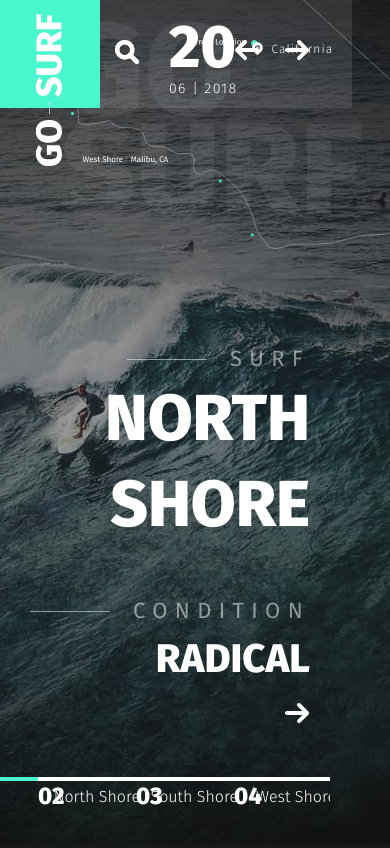
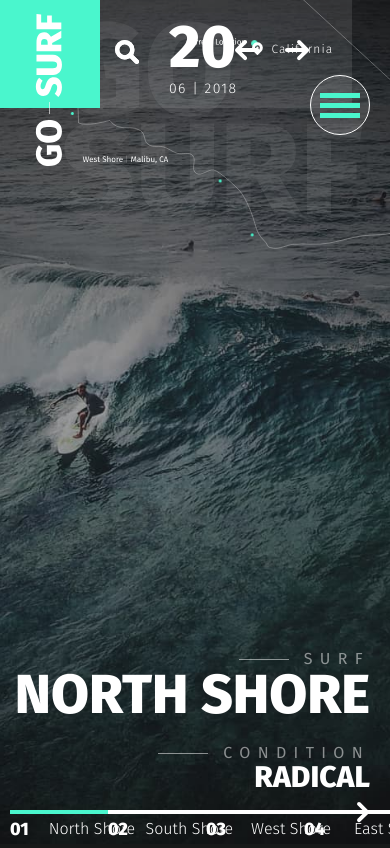
Before and after one commit to alltime-ok/GoSurf, a website: page app/index.html in a window 390 px wide. Drawn offline with nearby package versions, Linux system fonts and the light colour scheme; files that its build step writes are made by us from their sources.

Commit message:
start medis 767 px

```diff
--- a/app/index.html
+++ b/app/index.html
@@ -85,13 +85,20 @@
           />
         </svg>
       </div>
-
+      <div class="menu-btn">
+        <div class="menu-btn_inner">
+          <div class="menu-btn_line"></div>
+          <div class="menu-btn_line"></div>
+          <div class="menu-btn_line"></div>
+        </div>
+      </div>
       <div class="header_aside">
         <div class="logo">
           <a href="#">
             <img src="images/logo.svg" alt="logo" />
           </a>
         </div>
+
         <nav class="menu">
           <ul class="menu_list">
             <li>
--- a/app/js/main.js
+++ b/app/js/main.js
@@ -81,4 +81,7 @@ $(function () {
   $(".surfboard-box_circle").on("click", function () {
     $(this).toggleClass("active");
   });
+  $(".menu-btn").on("click", function () {
+    $(".menu").toggleClass("active");
+  });
 });
--- a/app/scss/_media.scss
+++ b/app/scss/_media.scss
@@ -86,9 +86,70 @@
     display: none;
   }
   .menu {
-    display: none;
+    background-color: black;
+    z-index: 22;
+    position: absolute;
+    top: 0;
+    bottom: 0;
+    left: 0;
+    right: 0;
+    transform: translateX(-100%);
+    display: flex;
+    justify-content: center;
+    align-items: center;
+    padding-top: 16px;
+    transition: all 0.5s ease;
+    &.active {
+      transform: translateX(0%);
+    }
   }
   .header_search {
     padding: 40px 15px 15px;
   }
+  .slider-item_info {
+    position: absolute;
+    right: 20px;
+    bottom: 17px;
+    text-align: right;
+  }
+  .slider-item_info-text {
+    font-size: 30px;
+    line-height: 20px;
+    margin-bottom: 15px;
+  }
+  .headline-left {
+    font-size: 16px;
+    line-height: 18px;
+    padding-left: 65px;
+  }
+  .slider-item_info-suptext {
+    margin-bottom: 5px;
+  }
+  .headline-left::before {
+    width: 50px;
+  }
+  .slider-item_info-title {
+    font-size: 55px;
+    line-height: 55px;
+    font-weight: 800;
+    margin-bottom: 20px;
+  }
+  .slider-dotshead {
+    right: 0;
+    left: 10px;
+    margin: 0 auto;
+    bottom: 5px;
+  }
+  .dots-box {
+    width: 125px;
+  }
+  .dots-box_number {
+    font-size: 18px;
+  }
+  .dots-box_name {
+    line-height: 18px;
+  }
 }
+
+@media (max-width: 767px) {
+}
--- a/app/scss/style.scss
+++ b/app/scss/style.scss
@@ -126,6 +126,30 @@
       padding-top: 6px;
       margin-bottom: 20px;
       text-transform: capitalize;
+    }
+  }
+}
+.menu-btn {
+  width: 60px;
+  height: 60px;
+  display: flex;
+  justify-content: center;
+  align-items: center;
+  border-radius: 50%;
+  border: 1px solid #ffffff;
+  position: absolute;
+  right: 20px;
+  top: 75px;
+  z-index: 20;
+  background-color: rgba(255, 255, 255, 0.1);
+  &_inner {
+    width: 40px;
+  }
+  &_line {
+    height: 5px;
+    background-color: $green;
+    + .menu-btn_line {
+      margin-top: 5px;
     }
   }
 }
```
Also changed, not shown: app/js/main.min.js.
